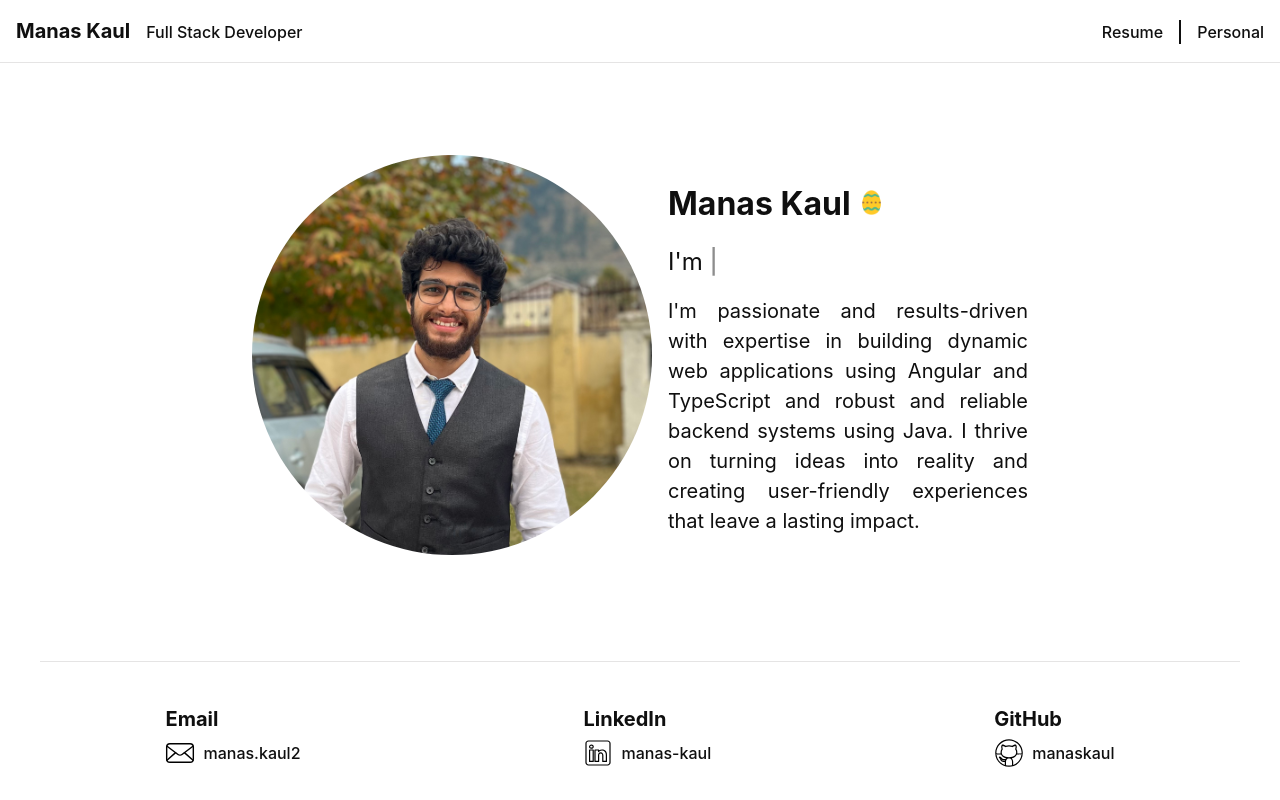
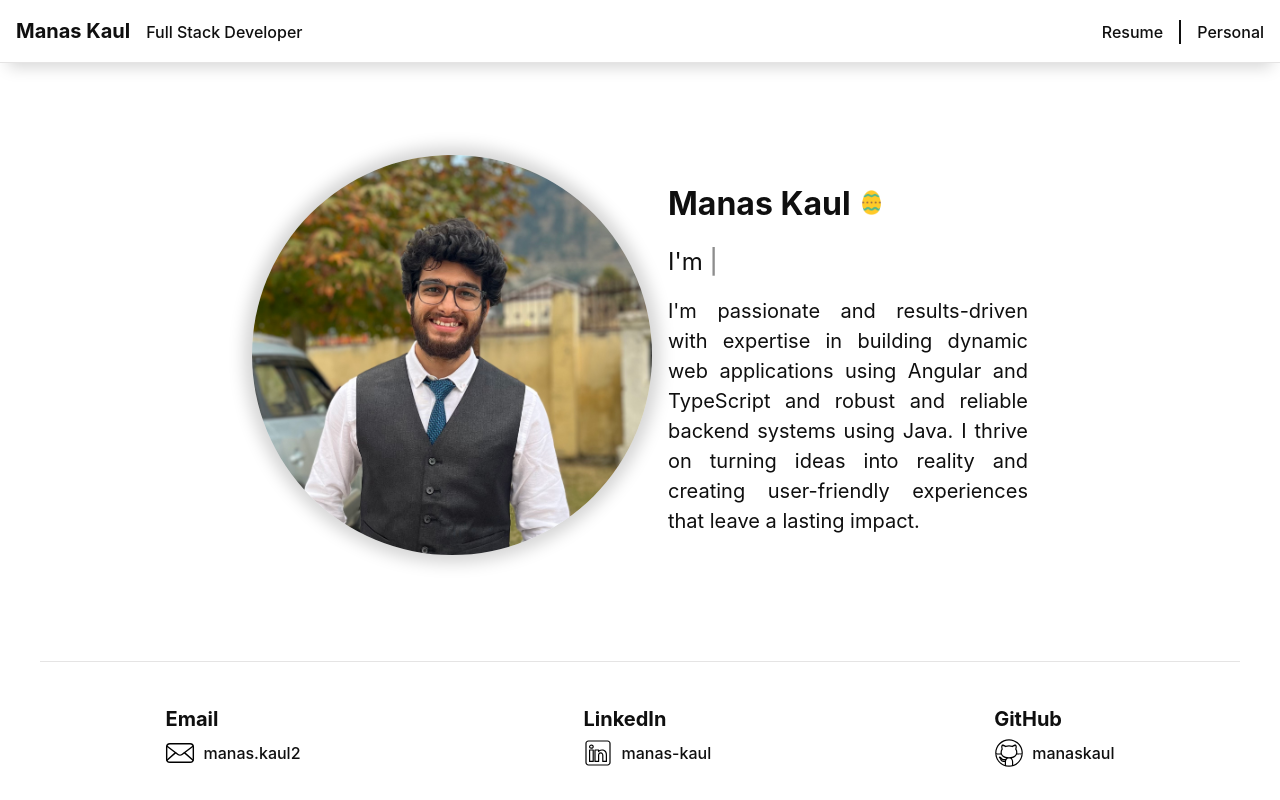
Before and after one commit to manaskaul/portfolio, a React (Vite) app: page / in a window 1280 px wide. Built offline with nearby package versions, Linux system fonts and the light colour scheme.

Commit message:
added box shadow

```diff
--- a/src/components/home-page/HomePage.css
+++ b/src/components/home-page/HomePage.css
@@ -23,6 +23,7 @@
       border-radius: 100%;
       background: #eee no-repeat center;
       background-size: cover;
+      box-shadow: 0px 0px 16px 8px var(--shadow-color);
     }
 
     .profile-text {
--- a/src/components/nav-bar/NavBar.css
+++ b/src/components/nav-bar/NavBar.css
@@ -16,6 +16,7 @@
     flex-direction: row;
     justify-content: space-between;
     align-items: baseline;
+    box-shadow: 0px 12px 16px -8px var(--shadow-color);
 
     .left-nav {
       display: flex;
--- a/src/index.css
+++ b/src/index.css
@@ -17,6 +17,7 @@
   --text-color: #0F0F0F;
   --outline-color: #E5E4E4;
   --link-color: #535bf2;
+  --shadow-color: #d5d5d5;
 }
 
 [data-theme="dark"] {
@@ -25,6 +26,7 @@
   --text-color: #F1F0F0;
   --outline-color: #3F3F3F;
   --link-color: #4fa3ff;
+  --shadow-color: #333333;
 }
 
 a {
```
